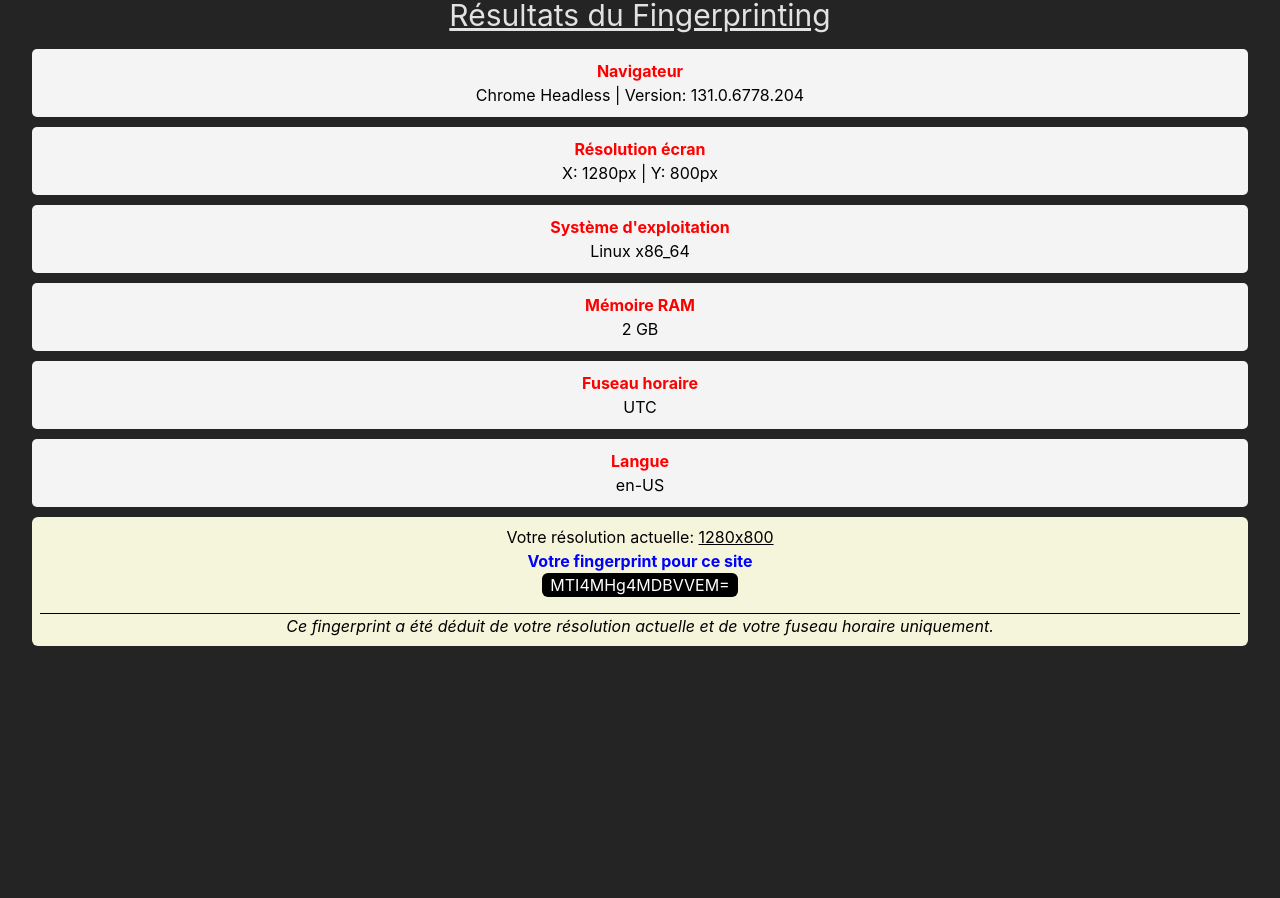
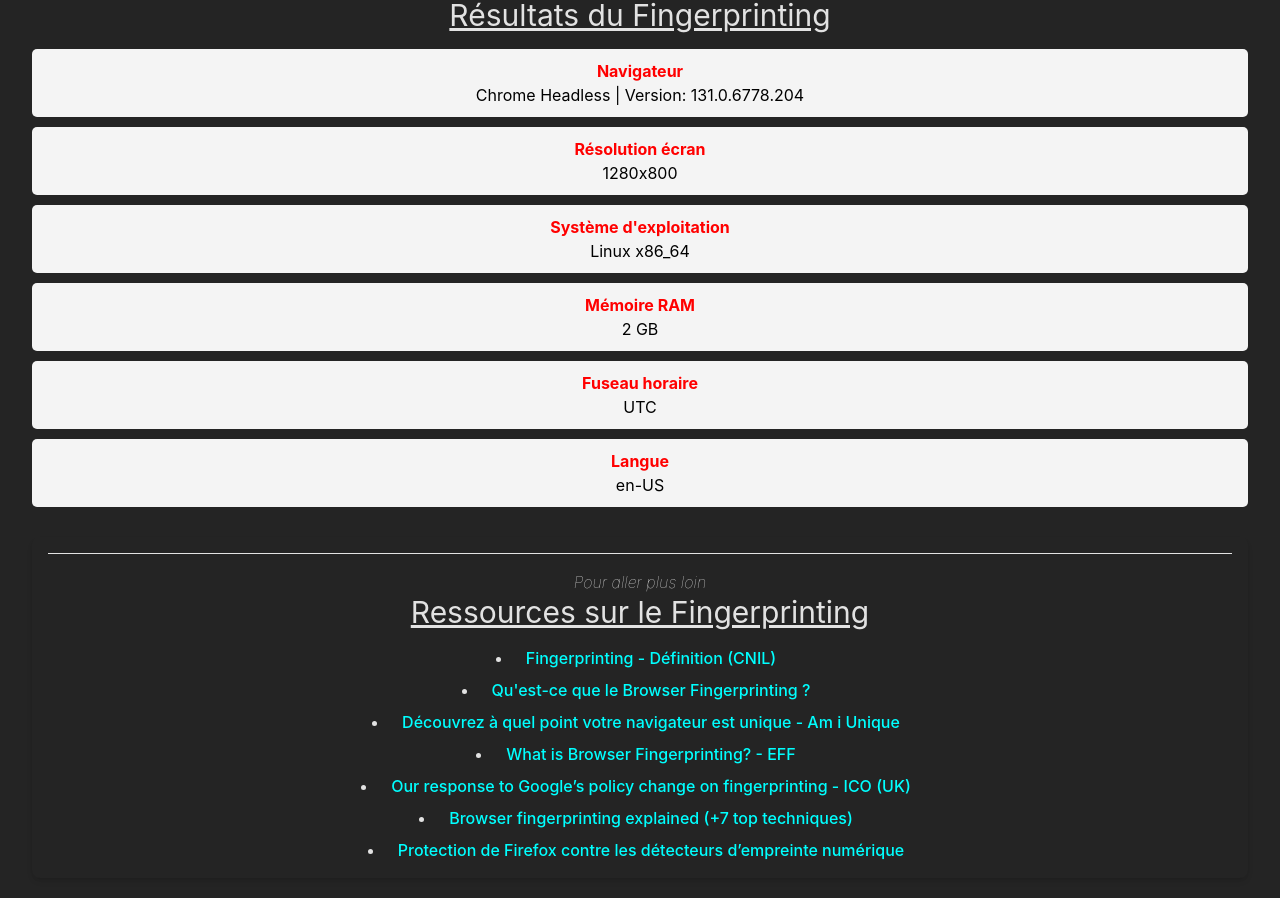
Before and after one commit to Max-Myrtho/fingerprinting-drt-6929, a React (Vite) app: page / in a window 1280 px wide. Shown: the part 180-1078 px from the top of the page. Before the commit the page ends 858 px from the top, so only its background shows below. Built offline with nearby package versions, Linux system fonts and the light colour scheme.

Commit message:
Ajout des ressources

```diff
--- a/package.json
+++ b/package.json
@@ -1,7 +1,7 @@
 {
   "name": "fingerprint-drt-6929",
   "private": true,
-  "version": "1.0.0",
+  "version": "1.3.0",
   "license": "MIT",
   "type": "module",
   "scripts": {
--- a/src/App.tsx
+++ b/src/App.tsx
@@ -1,7 +1,7 @@
 import './App.css'
 import Home from './Home'
-import CustomFingerprint from './CustomFingerprint'
 import FingerprintDetails from './FingerprintDetails'
+import Ressources from './Ressources'
 
 function App() {
 
@@ -9,7 +9,7 @@ function App() {
     <>
       <Home/>
       <FingerprintDetails />
-      <CustomFingerprint />
+      <Ressources />
     </>
   )
 }
--- a/src/CustomFingerprint.tsx
+++ b/src/CustomFingerprint.tsx
@@ -1,3 +1,7 @@
+///////////////////
+//Not used
+///////////////////
+
 import { useEffect, useState } from "react";
 
 const getFingerprint = (): string => {
@@ -35,11 +39,11 @@ const CustomFingerprint = () => {
         color: "black"
     }}>
       <h4>Votre résolution actuelle: <u>{resolution}</u></h4>
-      <b style={{color: 'blue'}}>Votre fingerprint pour ce site</b>
+      <b>Sur ce site, vous êtes identifié par ce fingerprint:</b>
       <br/>
       {fingerprint ? <span className="bg-black text-white rounded-md px-2 p-0.5">{fingerprint}</span> : <span>Calcul en cours...</span>}
     <hr className="mt-4"/>
-    <p className="italic">Ce fingerprint a été déduit de votre résolution actuelle et de votre fuseau horaire uniquement.</p>
+    <p className="italic">Ce fingerprint a été calculé en fonction de votre résolution actuelle et de votre fuseau horaire uniquement.</p>
     </div>
   );
 };
--- a/src/FingerprintDetails.tsx
+++ b/src/FingerprintDetails.tsx
@@ -1,3 +1,4 @@
+import { useState, useEffect } from "react";
 import {UAParser} from "ua-parser-js";
 
 const LiElement = ({title = "", value = ""}) => {
@@ -17,6 +18,22 @@ const LiElement = ({title = "", value = ""}) => {
 </li>);
 }
 const FingerprintDetails = () => {
+    const [resolution, setResolution] = useState<string>(`${window.innerWidth}x${window.innerHeight}`);
+
+    useEffect(() => {
+      const updateFingerprint = () => {
+        setResolution(`${window.innerWidth}x${window.innerHeight}`);
+      };
+
+      updateFingerprint()
+
+      window.addEventListener("resize", updateFingerprint);
+
+      return () => {
+        window.removeEventListener("resize", updateFingerprint);
+      };
+    }, [resolution]);
+
   const uap = new UAParser();
 
   return (
@@ -30,7 +47,7 @@ const FingerprintDetails = () => {
         wordBreak: 'break-word'
        }}>
         <LiElement title='Navigateur' value={`${uap.getResult().browser.name} | Version: ${uap.getResult().browser.version}`}/>
-        <LiElement title='Résolution écran' value={`X: ${window.innerWidth}px | Y: ${window.innerHeight}px`}/>
+        <LiElement title='Résolution écran' value={resolution}/>
         <LiElement title="Système d'exploitation" value={navigator.platform}/>
         <LiElement title='Mémoire RAM' value={`${navigator.hardwareConcurrency} GB`}/>
         <LiElement title='Fuseau horaire' value={Intl.DateTimeFormat().resolvedOptions().timeZone}/>
--- /dev/null
+++ b/src/Ressources.tsx
@@ -0,0 +1,61 @@
+interface Resource {
+    title: string;
+    url: string;
+  }
+
+const resources: Resource[] = [
+    {
+        title: "Fingerprinting -  Définition (CNIL)",
+        url: "https://www.cnil.fr/fr/definition/fingerprinting"
+    },
+    {
+        title: "Qu'est-ce que le Browser Fingerprinting ?",
+        url: "https://friendlycaptcha.com/fr/wiki/what-is-browser-fingerprinting/"
+    },
+    {
+        title: "Découvrez à quel point votre navigateur est unique - Am i Unique",
+        url: "https://amiunique.org/fr"
+    },
+    {
+        title: "What is Browser Fingerprinting? - EFF",
+        url: "https://panopticlick.eff.org/",
+    },
+    {
+        title: "Our response to Google’s policy change on fingerprinting - ICO (UK)",
+        url: "https://ico.org.uk/about-the-ico/media-centre/news-and-blogs/2024/12/our-response-to-google-s-policy-change-on-fingerprinting/",
+    },
+    {
+        title: "Browser fingerprinting explained (+7 top techniques)",
+        url: "https://fingerprint.com/blog/browser-fingerprinting-techniques/",
+    },
+    {
+        title: "Protection de Firefox contre les détecteurs d’empreinte numérique",
+        url: "https://support.mozilla.org/fr/kb/protection-firefox-contre-detecteurs-empreinte-numerique",
+    },
+];
+
+const Ressources = () => {
+    return (
+        <div className="p-4 rounded-lg shadow-md my-5">
+            <hr/>
+          <h4 className="font-thin mt-4 italic">Pour aller plus loin</h4>
+          <h4 className="text-3xl text-center mb-4 underline">Ressources sur le Fingerprinting</h4>
+          <ul className="list-disc list-inside mt-3 space-y-2">
+            {resources.map((resource, index) => (
+                <li>
+                    <a
+                key={index}
+                className="p-2 rounded-xl"
+                  href={resource.url}
+                  target="_blank"
+                >
+                  {resource.title}
+                </a>
+              </li>
+            ))}
+          </ul>
+        </div>
+      );
+}
+
+export default Ressources
--- a/src/index.css
+++ b/src/index.css
@@ -12,7 +12,8 @@ a {
   animation-duration: 1000ms;
 }
 a:hover {
-  color: blue;
+  color: rgb(0, 255, 195);
+  text-decoration: underline;
 }
 
 body {
```
